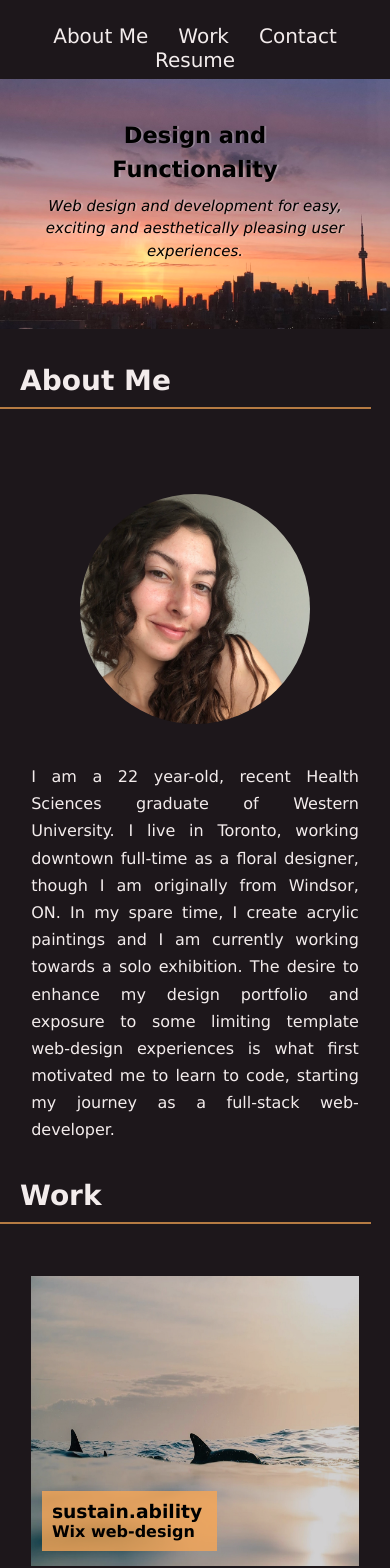
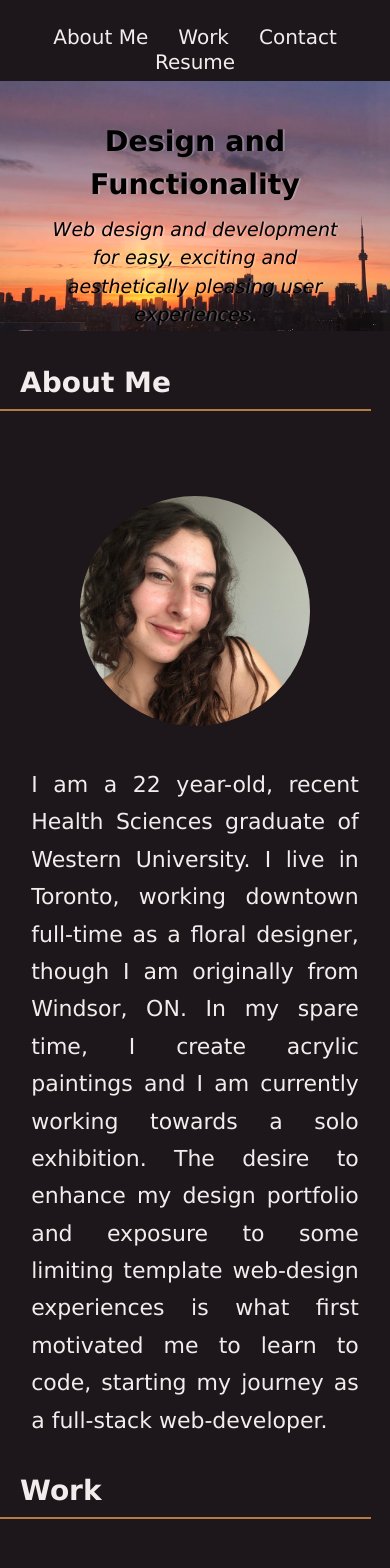
Before and after one commit to katiebutler37/portfolio, a plain HTML site: page index.html in a window 390 px wide. Shown: the part 64-1632 px from the top of the page. Drawn offline with Linux system fonts and the light colour scheme.

Commit message:
increased font sizing

```diff
--- a/assets/style.css
+++ b/assets/style.css
@@ -16,6 +16,7 @@ body {
     color: var(--secondary-color);
     font-family: 'Lucida Sans', 'Lucida Sans Regular', 'Lucida Grande', 'Lucida Sans Unicode', Geneva, Verdana, sans-serif;
     background-color: var(--tertiary-color);
+    font-size: 22px;
 }
 
 .section-title {
@@ -91,7 +92,7 @@ header nav ul li a:hover {
     text-align: left;
     margin: 3.5%;
     color: var(--primary-color);
-    font-size: 17px;
+    font-size: 19px;
     line-height: 1.5;
     text-shadow: 2px 0px rgba(255, 255, 255, 25%);
 }
@@ -197,7 +198,7 @@ header nav ul li a:hover {
     left: 32px;
     background-color: rgba(248, 167, 85, 0.8);
     padding: 10px;
-    width: 175px;
+    width: 250px;
 }
 
 .main-title {
@@ -213,7 +214,7 @@ header nav ul li a:hover {
     list-style: none;
     justify-content: space-around;
     margin: 40px 20px 40px 20px;
-    font-size: 18px;
+    font-size: 24px;
     line-height: 1.7;
 }
 
@@ -252,7 +253,7 @@ header nav ul li a:hover {
 
     .hero-hook {
         width: 350px;
-        font-size: 15px;
+        font-size: 19px;
         margin: 60px 0 0 60px;
     }
   }
```
